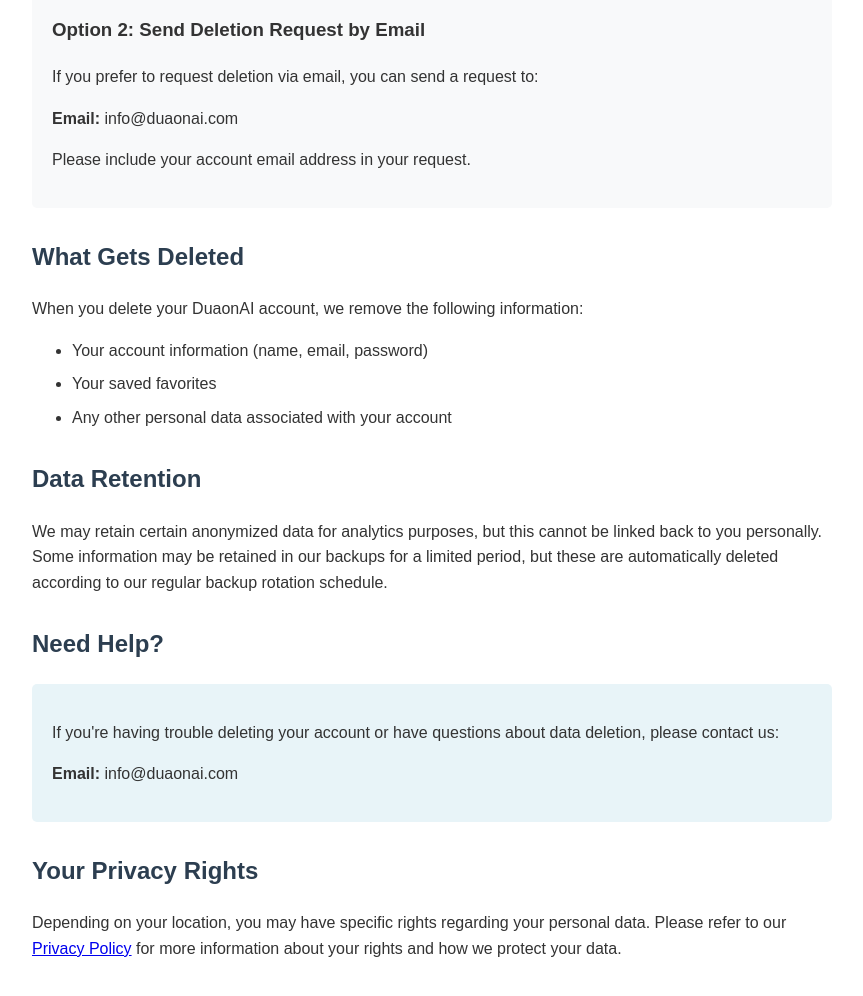
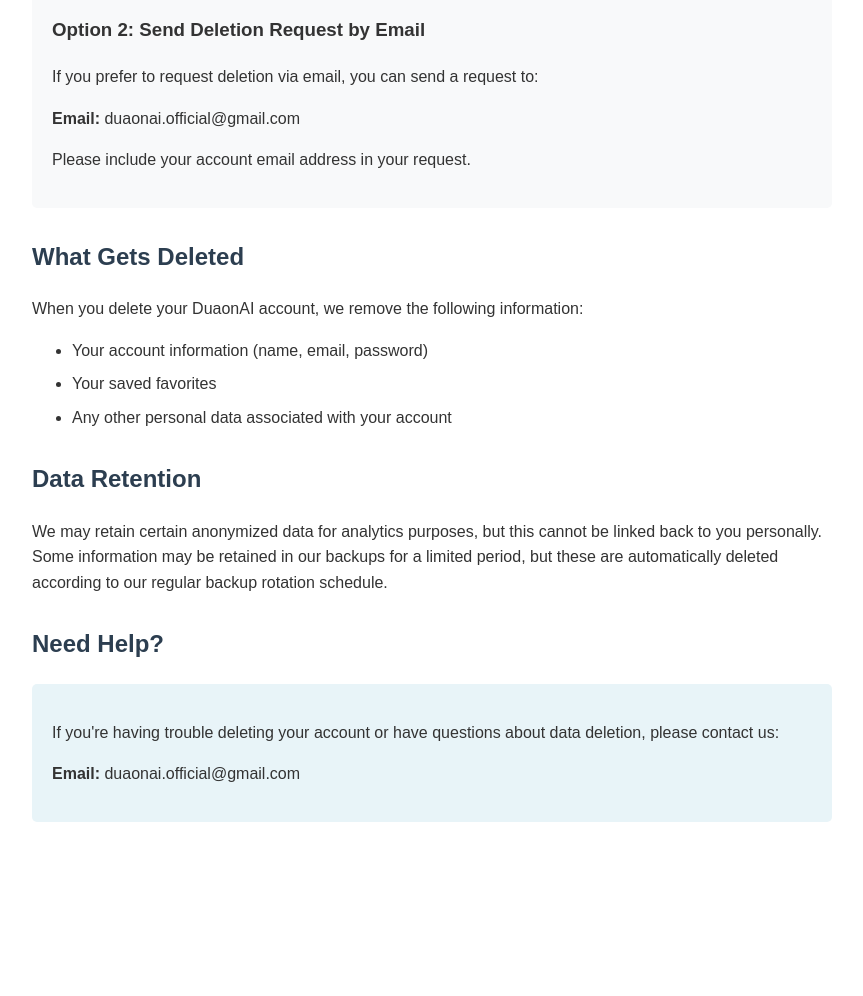
Before and after one commit to MuhammadZainDev/DID-Backend, a website: page docs/delete-account.html in a window 1280 px wide. Shown: the part 580-1576 px from the top of the page, without its empty margins (208-1071 px from the left). After the commit the page ends 1442 px from the top, so only its background shows below. Drawn offline with Linux system fonts and the light colour scheme.

```diff
--- a/docs/delete-account.html
+++ b/docs/delete-account.html
@@ -69,7 +69,7 @@
 
         <h3>Option 2: Send Deletion Request by Email</h3>
         <p>If you prefer to request deletion via email, you can send a request to:</p>
-        <p><strong>Email:</strong> info@duaonai.com</p>
+        <p><strong>Email:</strong> duaonai.official@gmail.com</p>
         <p>Please include your account email address in your request.</p>
     </div>
 
@@ -87,11 +87,9 @@
     <h2>Need Help?</h2>
     <div class="contact">
         <p>If you're having trouble deleting your account or have questions about data deletion, please contact us:</p>
-        <p><strong>Email:</strong> info@duaonai.com</p>
+        <p><strong>Email:</strong> duaonai.official@gmail.com</p>
     </div>
 
-    <h2>Your Privacy Rights</h2>
-    <p>Depending on your location, you may have specific rights regarding your personal data. Please refer to our <a href="privacy_policy.html">Privacy Policy</a> for more information about your rights and how we protect your data.</p>
 
 </body>
 </html>
```
Also changed, not shown: src/routes/auth.js (+11 -2 lines).
